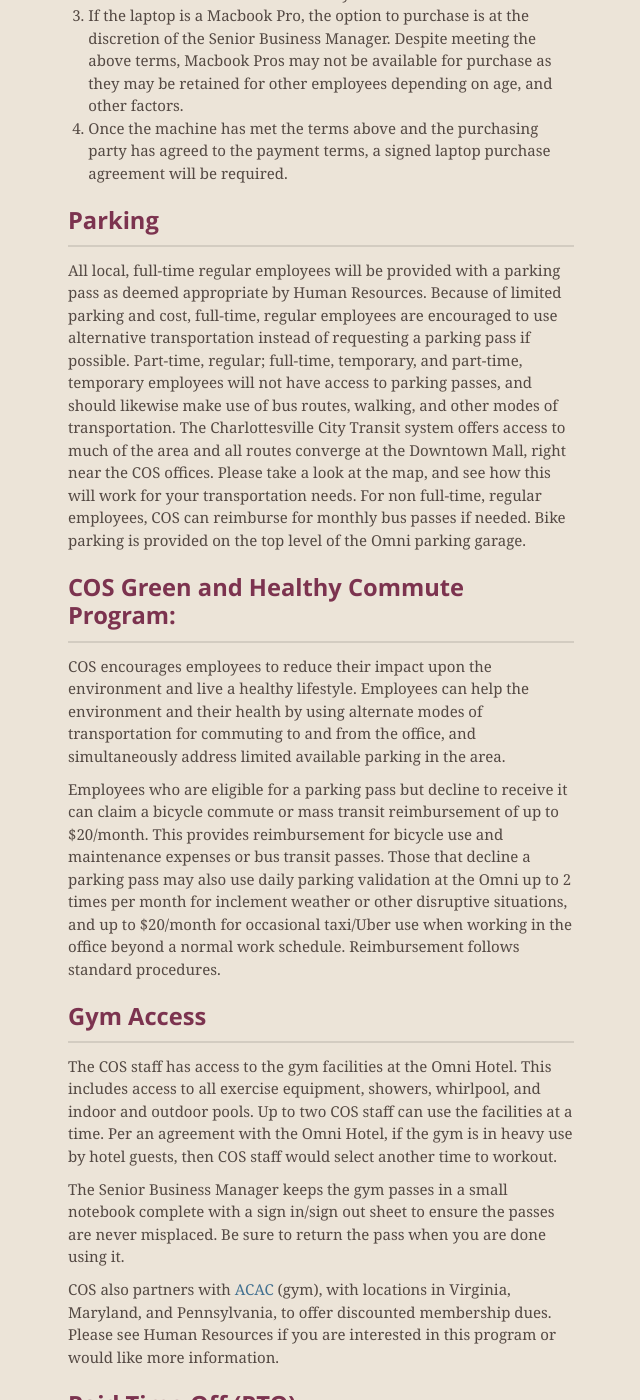
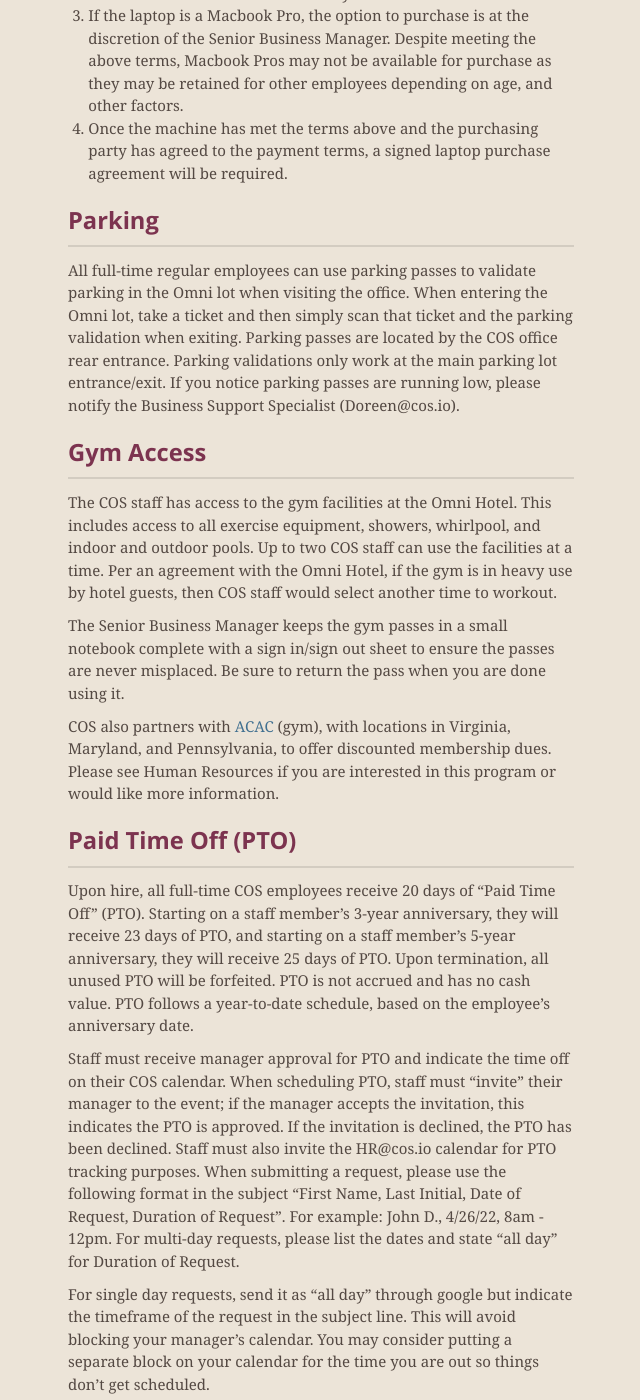
Before and after one commit to CenterForOpenScience/Employee-Manual, a Jekyll site: the page built from index.md, in a window 1280 px wide and 1400 px high, scrolled down 3105 px. Shown: the whole window, without its empty margins (319-959 px from the left). Built offline with Jekyll 4.4.1, drawn with Linux system fonts in a browser that asks for light colours; nearby versions of some CDN libraries; our own code applies the rules of GitHub Pages for plain Markdown files.

Commit message:
Update index.md

```diff
--- a/index.md
+++ b/index.md
@@ -80,14 +80,7 @@ COS may offer staff the option to purchase their laptop when they leave COS, for
 Parking
 ------------------
 
-All local, full-time regular employees will be provided with a parking pass as deemed appropriate by Human Resources. Because of limited parking and cost, full-time, regular employees are encouraged to use alternative transportation instead of requesting a parking pass if possible. Part-time, regular; full-time, temporary, and part-time, temporary employees will not have access to parking passes, and should likewise make use of bus routes, walking, and other modes of transportation. The Charlottesville City Transit system offers access to much of the area and all routes converge at the Downtown Mall, right near the COS offices. Please take a look at the map, and see how this will work for your transportation needs. For non full-time, regular employees, COS can reimburse for monthly bus passes if needed. Bike parking is provided on the top level of the Omni parking garage.
-
-COS Green and Healthy Commute Program:
-------------------
-
-COS encourages employees to reduce their impact upon the environment and live a healthy lifestyle. Employees can help the environment and their health by using alternate modes of transportation for commuting to and from the office, and simultaneously address limited available parking in the area.
-
-Employees who are eligible for a parking pass but decline to receive it can claim a bicycle commute or mass transit reimbursement of up to $20/month. This provides reimbursement for bicycle use and maintenance expenses or bus transit passes.  Those that decline a parking pass may also use daily parking validation at the Omni up to 2 times per month for inclement weather or other disruptive situations, and up to $20/month for occasional taxi/Uber use when working in the office beyond a normal work schedule. Reimbursement follows standard procedures.
+All full-time regular employees can use parking passes to validate parking in the Omni lot when visiting the office. When entering the Omni lot, take a ticket and then simply scan that ticket and the parking validation when exiting. Parking passes are located by the COS office rear entrance. Parking validations only work at the main parking lot entrance/exit. If you notice parking passes are running low, please notify the Business Support Specialist (Doreen@cos.io).
 
 Gym Access
 ------------------
```
